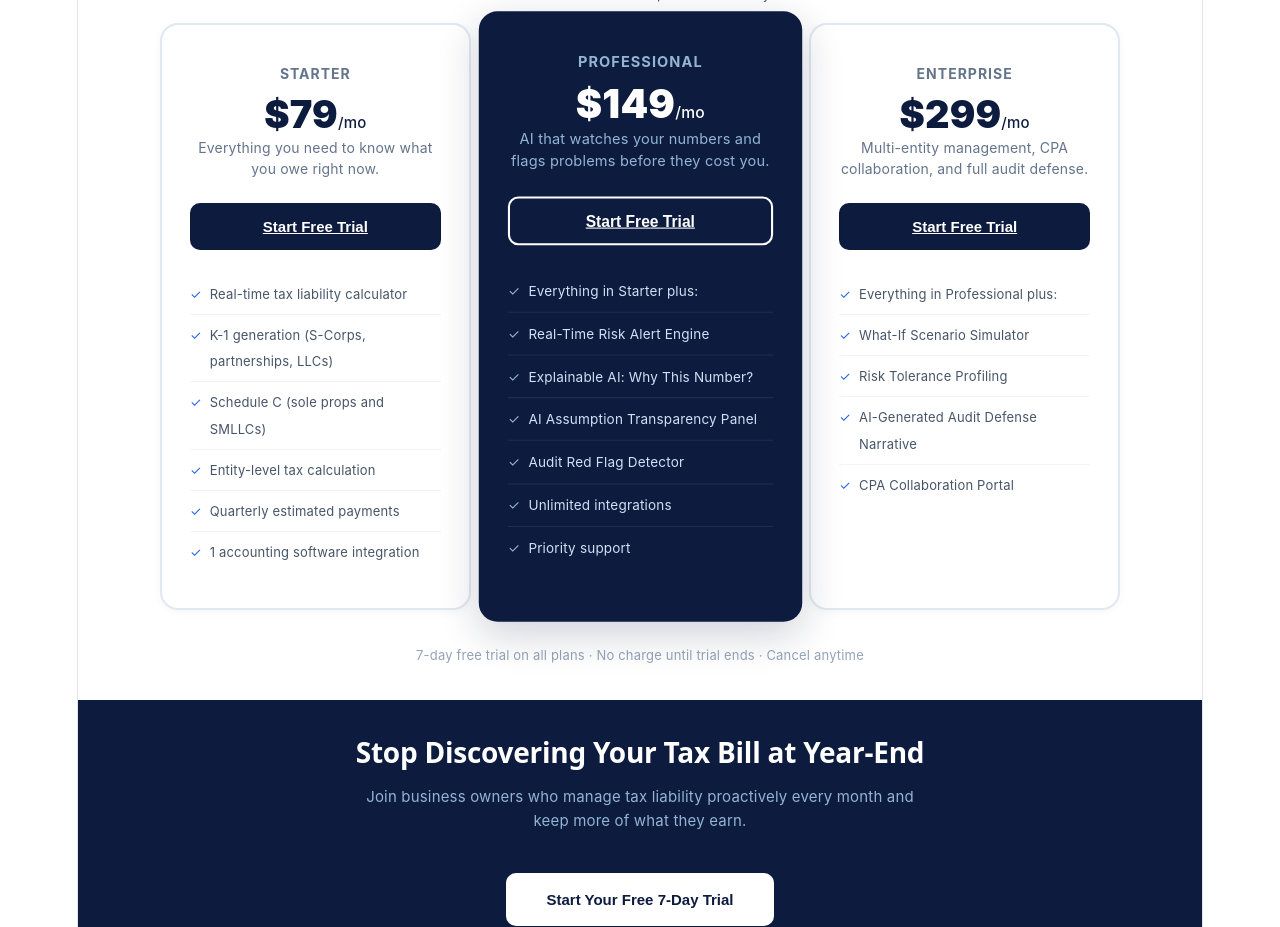
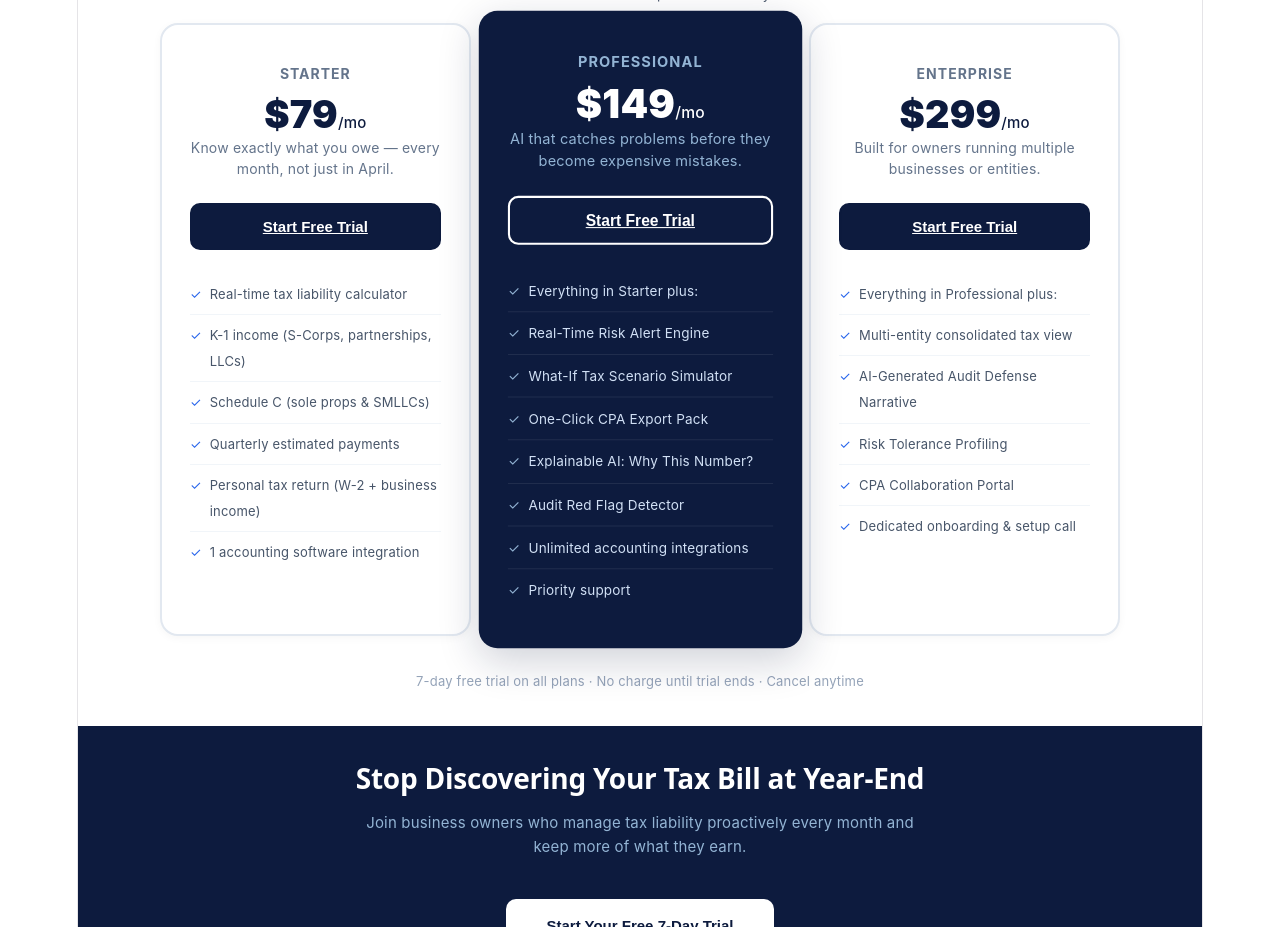
Before and after one commit to natashaverela-speckm/TaxStat360, a React (Vite) app: page / in a window 1280 px wide. Shown: the part 3440-4367 px from the top of the page. Built offline with nearby package versions, Linux system fonts and the light colour scheme.

Commit message:
feat: restructure pricing tiers - clearer value ladder, multi-entity anchor for Enterprise

```diff
--- a/src/Landing.jsx
+++ b/src/Landing.jsx
@@ -141,9 +141,9 @@ export default function Landing() {
         <p style={{ fontSize: 13, color: '#475569', marginBottom: 16 }}>Start free. No credit card required. Cancel anytime.</p>
         <div style={{ display: 'grid', gridTemplateColumns: 'repeat(3, 1fr)', gap: 14, maxWidth: 960, margin: '0 auto' }}>
           {[
-            { name:'Starter', price:'$79', highlight:false, desc:'Everything you need to know what you owe right now.', features:['Real-time tax liability calculator','K-1 generation (S-Corps, partnerships, LLCs)','Schedule C (sole props and SMLLCs)','Entity-level tax calculation','Quarterly estimated payments','1 accounting software integration'] },
-            { name:'Professional', price:'$149', highlight:true, desc:'AI that watches your numbers and flags problems before they cost you.', features:['Everything in Starter plus:','Real-Time Risk Alert Engine','Explainable AI: Why This Number?','AI Assumption Transparency Panel','Audit Red Flag Detector','Unlimited integrations','Priority support'] },
-            { name:'Enterprise', price:'$299', highlight:false, desc:'Multi-entity management, CPA collaboration, and full audit defense.', features:['Everything in Professional plus:','What-If Scenario Simulator','Risk Tolerance Profiling','AI-Generated Audit Defense Narrative','CPA Collaboration Portal',] },
+            { name:'Starter', price:'$79', highlight:false, desc:'Know exactly what you owe — every month, not just in April.', features:['Real-time tax liability calculator','K-1 income (S-Corps, partnerships, LLCs)','Schedule C (sole props & SMLLCs)','Quarterly estimated payments','Personal tax return (W-2 + business income)','1 accounting software integration'] },
+            { name:'Professional', price:'$149', highlight:true, desc:'AI that catches problems before they become expensive mistakes.', features:['Everything in Starter plus:','Real-Time Risk Alert Engine','What-If Tax Scenario Simulator','One-Click CPA Export Pack','Explainable AI: Why This Number?','Audit Red Flag Detector','Unlimited accounting integrations','Priority support'] },
+            { name:'Enterprise', price:'$299', highlight:false, desc:'Built for owners running multiple businesses or entities.', features:['Everything in Professional plus:','Multi-entity consolidated tax view','AI-Generated Audit Defense Narrative','Risk Tolerance Profiling','CPA Collaboration Portal','Dedicated onboarding & setup call'] },
           ].map((p,i) => (
             <div key={i} style={{ borderRadius: 18, padding: '36px 28px', border: p.highlight ? 'none' : '2px solid #e2e8f0', background: p.highlight ? N : '#fff', color: p.highlight ? '#fff' : N, boxShadow: p.highlight ? '0 12px 40px rgba(13,27,62,0.2)' : '0 2px 8px rgba(0,0,0,0.04)', transform: p.highlight ? 'scale(1.04)' : 'none' }}>
               <p style={{ fontWeight: 700, fontSize: 14, letterSpacing: 1, textTransform: 'uppercase', marginBottom: 8, color: p.highlight ? '#93b4d4' : '#64748b' }}>{p.name}</p>
```
